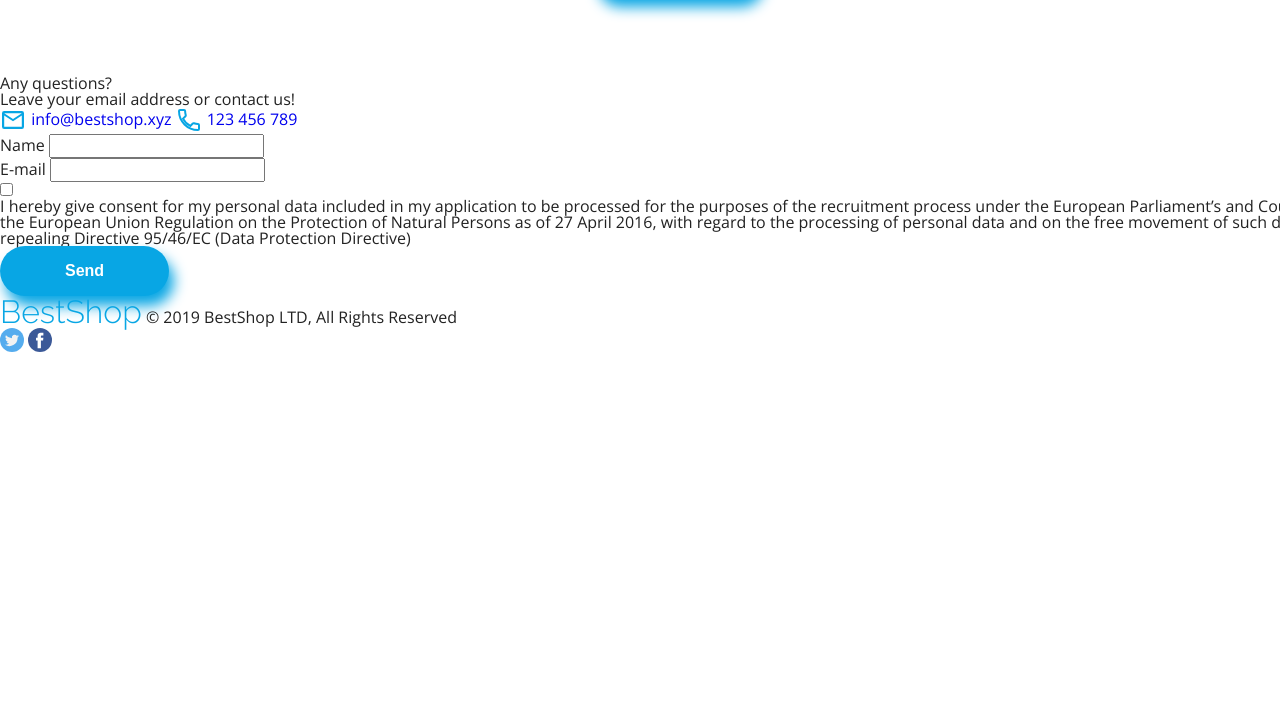
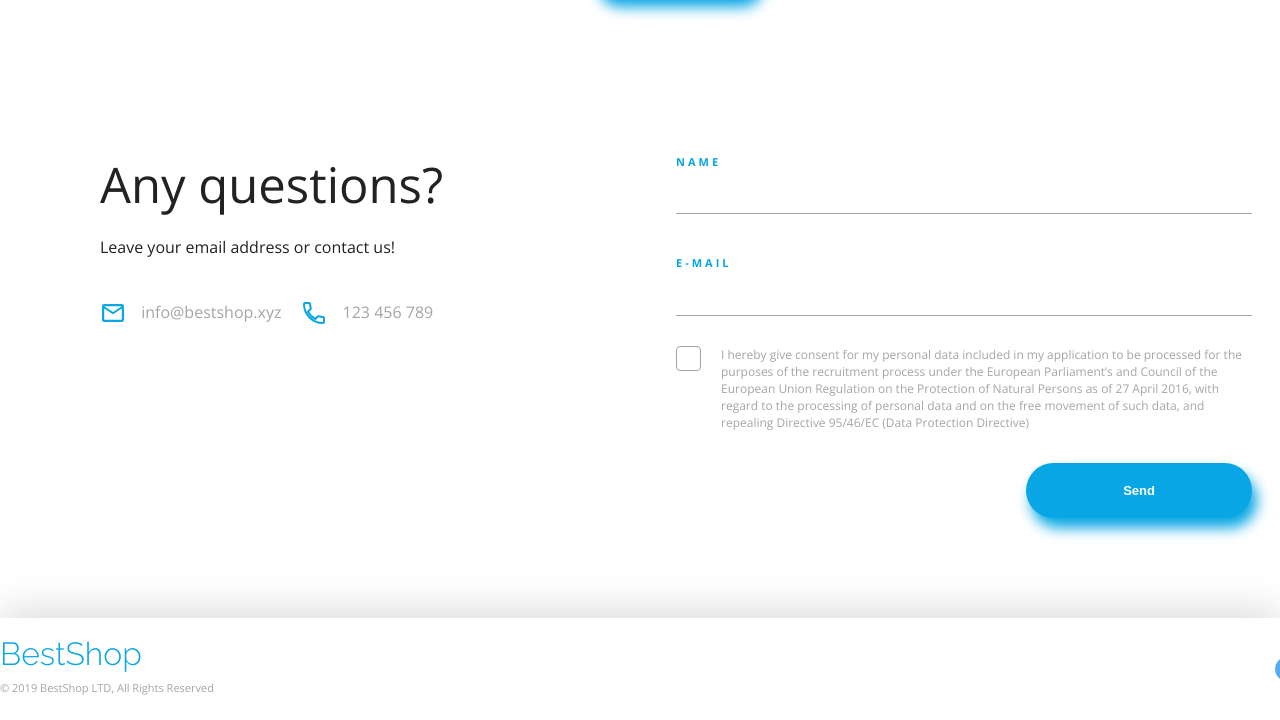
Before and after one commit to maciekm88/BestShop, a plain HTML site: page index.html in a window 1280 px wide. Shown: the part 3148-3868 px from the top of the page. Before the commit the page ends 3500 px from the top, so only its background shows below. Drawn offline with nearby package versions, Linux system fonts and the light colour scheme.

Commit message:
Stylowanie sekcji Kontakt i Stopki

```diff
--- a/css/style.css
+++ b/css/style.css
@@ -464,3 +464,160 @@ a {
 .pricing__box--premium {
     --accent-color: var(--color-green);
 }
+
+/*stylowanie sekcji KONTAKT*/
+
+.contact {
+    padding: 80px 100px 100px;
+    display: flex;
+    justify-content: center;
+}
+
+.contact__column {
+     width: 50%;
+ }
+
+.contact__title {
+    font-size: 3.0625rem;
+    line-height: 3.6875rem;
+}
+
+.contact__instruction {
+    margin: 22px 0 42px;
+    font-size: 1rem;
+    line-height: 1.375rem;
+}
+
+.contact__details {
+    display: flex;
+    justify-content: flex-start;
+    color: var(--color-grey);
+    align-items: center;
+}
+
+.details__item {
+    color: var(--color-grey);
+    font-weight: 500;
+    text-decoration: none;
+}
+
+.details__item:first-of-type {
+    margin-right: 20px;
+}
+
+.details__item img {
+    margin-right: 10px;
+}
+
+.form {
+    display: flex;
+    flex-direction: column;
+}
+
+.form__field {
+    display: flex;
+    flex-direction: column;
+}
+
+.form__field:first-of-type {
+    margin-bottom: 42px;
+}
+
+.form__label {
+    font-weight: bold;
+    text-transform: uppercase;
+    color: var(--color-primary);
+    line-height: 0.9rem;
+    letter-spacing: 3px;
+    font-size: 0.6875rem;
+}
+
+.form__input {
+    border: none;
+    border-bottom: 1px solid var(--color-grey);
+    background-color: transparent;
+    line-height: 2.625rem;
+}
+
+.form__consent {
+    margin-top: 30px;
+}
+
+.form__checkbox {
+    display: block;
+    position: relative;
+    padding-left: 35px;
+    margin-bottom: 12px;
+    cursor: pointer;
+    font-size: 1.375rem;
+}
+
+.form__checkbox input {
+    position: absolute;
+    opacity: 0;
+    cursor: pointer;
+    height: 0;
+    width: 0;
+}
+
+.form__checkbox .checkbox {
+    position: absolute;
+    top: 0;
+    left: 0;
+    height: 25px;
+    width: 25px;
+    background-color: var(--color-white);
+    border: 1px solid var(--color-grey);
+    border-radius: 4px;
+}
+
+.form__checkbox input:checked ~ .checkbox {
+    background-image: url(../assets/Checkmark.svg);
+    background-position: center;
+    background-size: 50%;
+    background-repeat: no-repeat;
+}
+
+.form__checkbox .consent__text {
+    margin: 0 10px;
+    font-size: 0.75rem;
+    color: var(--color-grey);
+    line-height: 17px;
+}
+
+.form .btn {
+    font-size: 0.8125rem;
+    padding: 20px 97px;
+    align-self: flex-end;
+    margin-top: 20px;
+}
+
+/*STOPKA*/
+
+.footer {
+    box-shadow: 0 -5px 40px #00000029;
+    padding: 20px 0;
+}
+
+.footer__container {
+    display: flex;
+    justify-content: space-between;
+    align-items: center;
+}
+
+.footer__info {
+    display: flex;
+    flex-direction: column;
+    justify-content: space-around;
+}
+
+.footer__copy {
+    font-size: 0.6875rem;
+    line-height: 1.5rem;
+    color: var(--color-grey);
+    margin-top: 6px;
+}
+
+.footer__icons a:first-of-type {
+    margin-right: 25px;
+}
```
